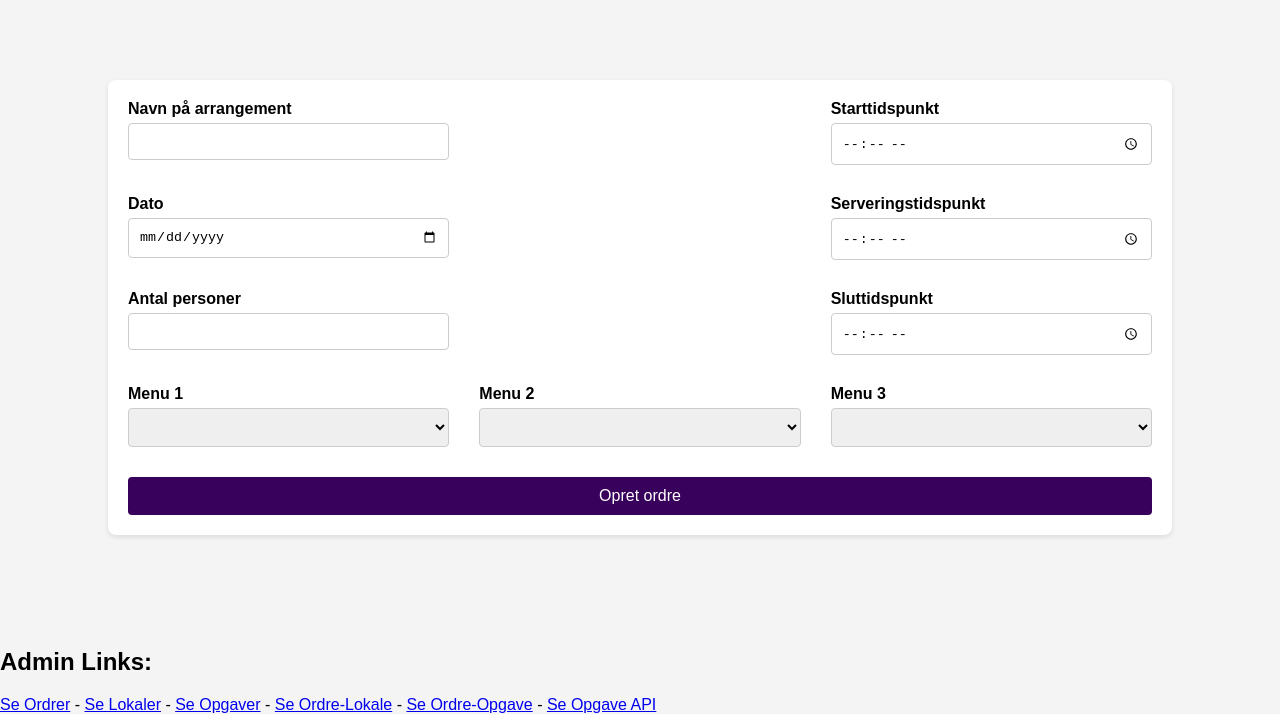
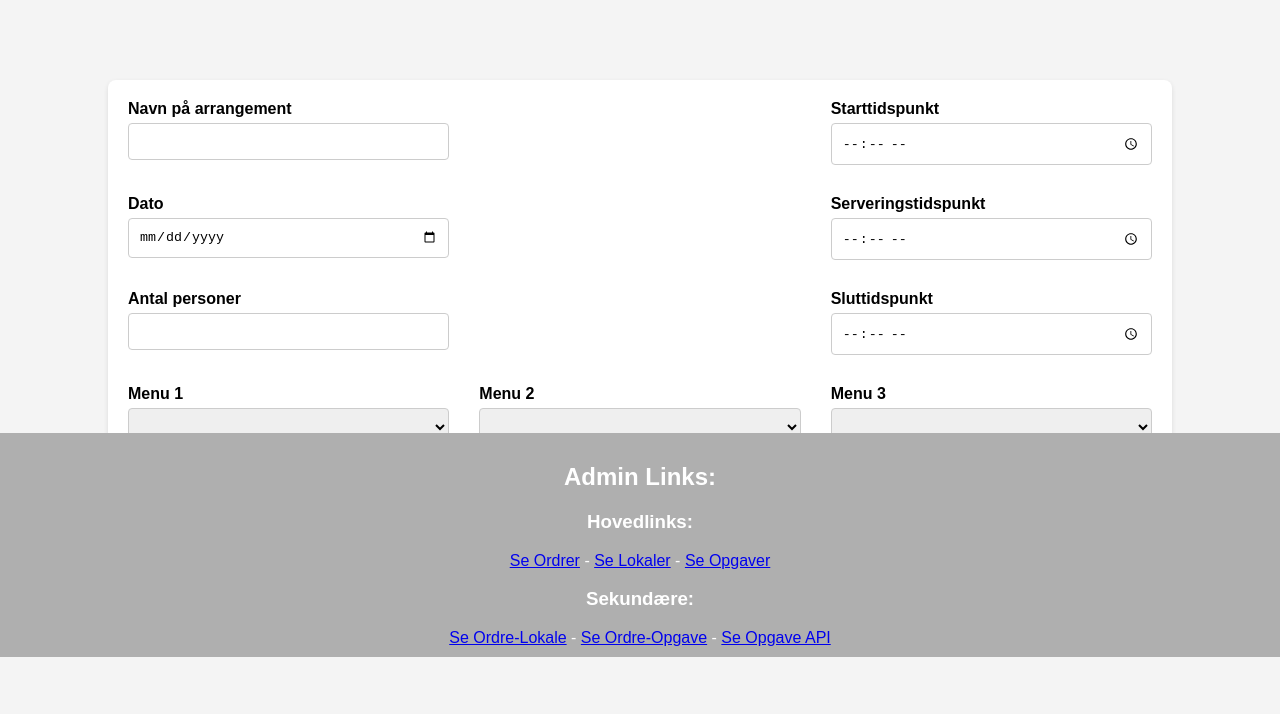
Before and after one commit to Studiegruppe-11/ADBIS, a website: page public/order.html in a window 1280 px wide. Shown: the part 143-857 px from the top of the page. After the commit the page ends 800 px from the top, so only its background shows below. Drawn offline with Linux system fonts and the light colour scheme.

Commit message:
fjernet ekstra endpoint og footer css

```diff
--- a/public/order.html
+++ b/public/order.html
@@ -66,9 +66,12 @@
         </form>
         <div id="responseMessage" style="color: rgb(43, 255, 0); margin-top: 20px;"></div>
     </div>
-    <div>
+    <div class="footer">
         <h2>Admin Links:</h2>
-        <a href="/api/orders">Se Ordrer</a> - <a href="/rooms">Se Lokaler</a> - <a href="/tasks">Se Opgaver</a> - <a href="/orderRoom">Se Ordre-Lokale</a> - <a href="/api/tasks/order-tasks">Se Ordre-Opgave</a> - <a href="/api/tasks/">Se Opgave API</a>
+        <h3>Hovedlinks: </h3>
+        <a href="/api/orders">Se Ordrer</a> - <a href="/api/rooms">Se Lokaler</a> - <a href="/tasks">Se Opgaver</a> <br>
+        <h3>Sekundære: </h3>
+        <a href="/orderRoom">Se Ordre-Lokale</a> - <a href="/api/tasks/order-tasks">Se Ordre-Opgave</a> - <a href="/api/tasks/tasks">Se Opgave API</a>
     </div>
     <script src="script.js"></script>
 </body>
--- a/public/styles.css
+++ b/public/styles.css
@@ -12,6 +12,16 @@ header {
     background: #afafaf;
     color: #fff;
     padding: 10px 20px;
+}
+
+.footer {
+    position: fixed;
+    bottom: 0;
+    width: 100%;
+    background-color: #afafaf;
+    color: #fff;
+    text-align: center;
+    padding: 10px 0;
 }
 
 .siteLogo {
--- a/public/tasksStyle.css
+++ b/public/tasksStyle.css
@@ -9,6 +9,8 @@ body, html {
     align-items: center;
     background-color: #eee;
 }
+
+
 
 .container {
     display: flex;
--- a/server/routes/taskRoutes.js
+++ b/server/routes/taskRoutes.js
@@ -8,6 +8,7 @@ const Task = require('../models/task');
 const db = new Database('./mydatabase.db');
 
 const taskModel = new Task(db);
+
 
 // Retrieve all tasks with their order and room details
 router.get('/tasks', async (req, res) => {
```
Also changed, not shown: public/rooms.html (deleted, +0 -25 lines), server.js (+1 -11 lines), 1 other file.
